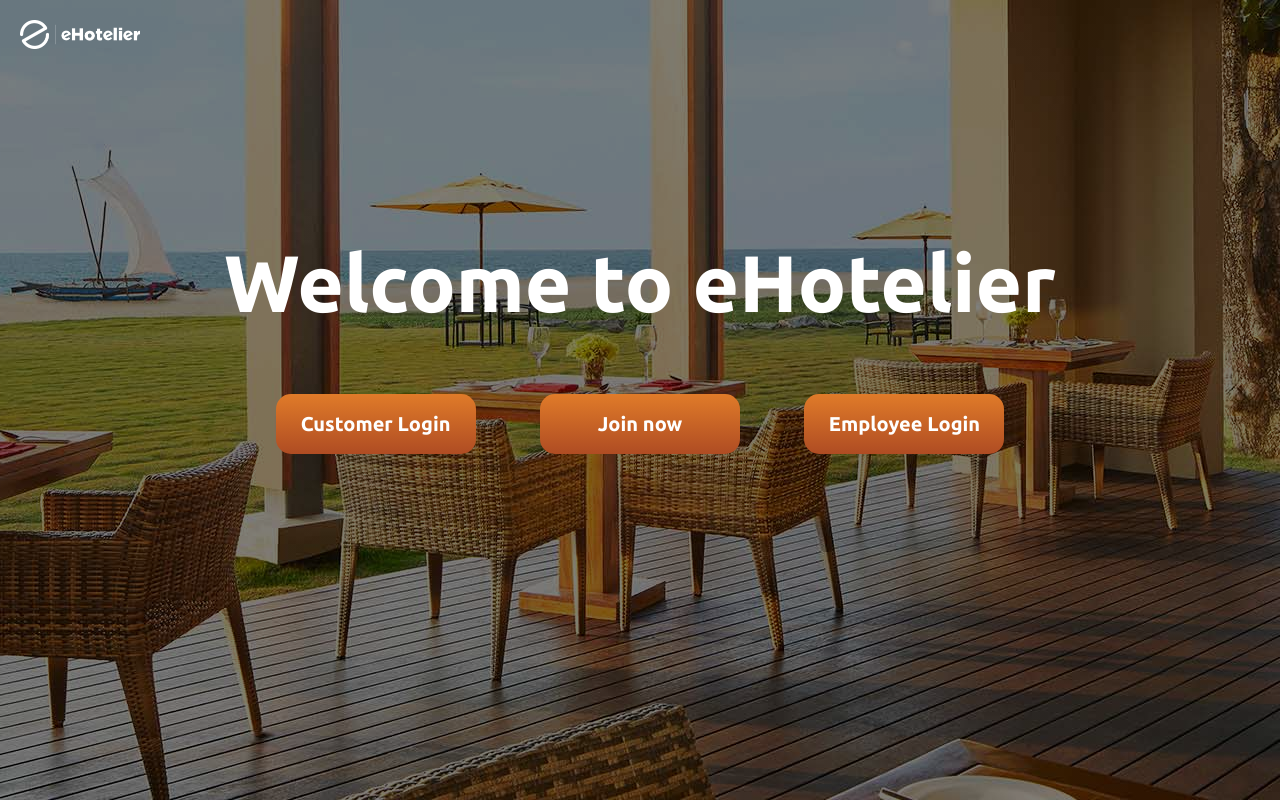
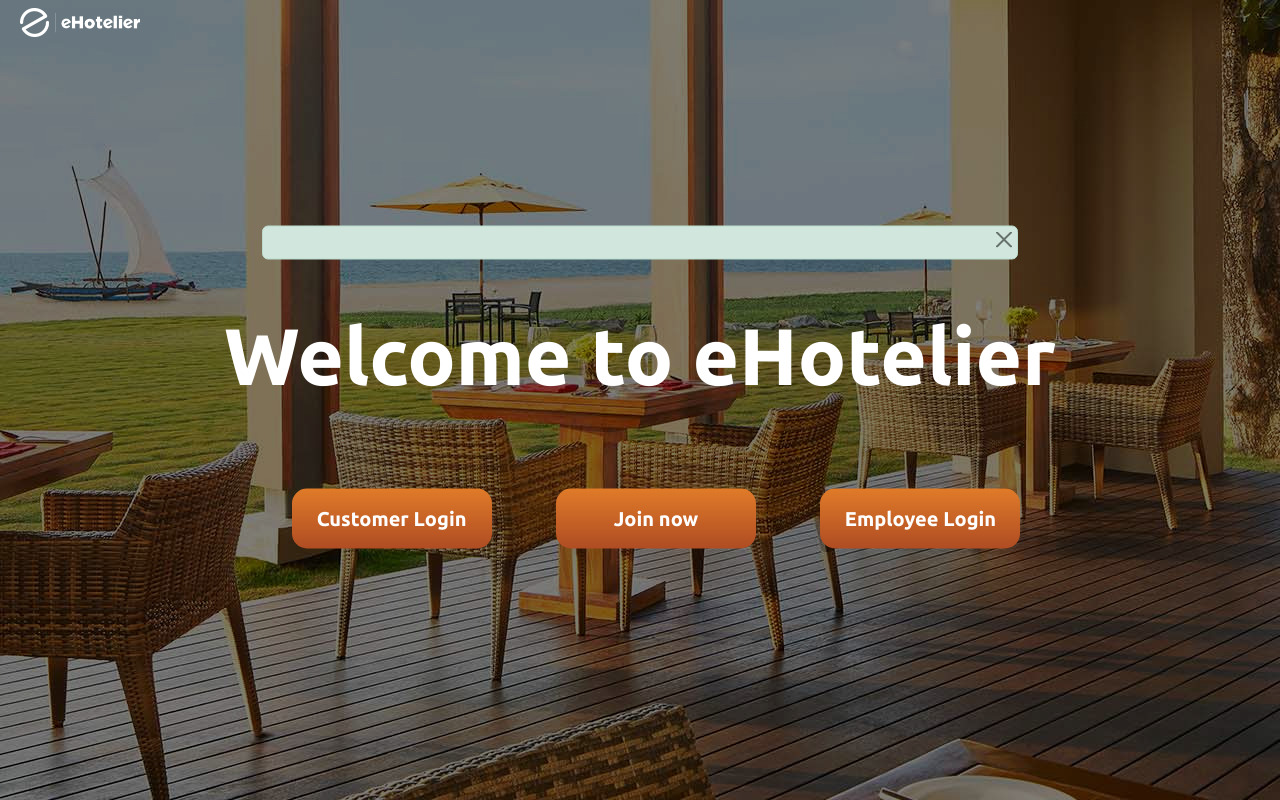
Before and after one commit to BanulaKumarage/ehotelier, a PHP site: page /home in a window 1280 px wide. Run offline with PHP 8.4, Linux system fonts and the light colour scheme.

Commit message:
home page alert styling added

```diff
--- a/app/views/dashboard/customer.php
+++ b/app/views/dashboard/customer.php
@@ -35,6 +35,7 @@
 
 </head>
 <body>
+    <div class="banner">
         <nav>
         <div class="navbar">
             <a href="<?=SROOT?>"> <img src="<?=SROOT?>images/logo-1.png" class="logo"> </a>
@@ -74,5 +75,9 @@
             </div>
         </div>
     </div>
+
+    <!-- JavaScript Bundle with Popper -->
+    <script src="https://cdn.jsdelivr.net/npm/bootstrap@5.2.0-beta1/dist/js/bootstrap.bundle.min.js" integrity="sha384-pprn3073KE6tl6bjs2QrFaJGz5/SUsLqktiwsUTF55Jfv3qYSDhgCecCxMW52nD2" crossorigin="anonymous"></script>
+
 </body>
 </html>
--- a/app/views/home/index.php
+++ b/app/views/home/index.php
@@ -10,24 +10,43 @@
     <link rel="preconnect" href="https://fonts.googleapis.com">
     <link rel="preconnect" href="https://fonts.gstatic.com" crossorigin>
     <link rel="stylesheet" href="https://fonts.googleapis.com/css2?family=Ubuntu:wght@700&display=swap">
+
+    <!-- CSS only -->
+    <link href="https://cdn.jsdelivr.net/npm/bootstrap@5.2.0-beta1/dist/css/bootstrap.min.css" rel="stylesheet" integrity="sha384-0evHe/X+R7YkIZDRvuzKMRqM+OrBnVFBL6DOitfPri4tjfHxaWutUpFmBp4vmVor" crossorigin="anonymous">
+
+    <style>
+        .content a{
+            text-decoration: none;
+            color: white;
+        }
+
+        .alert-dismissible .btn-close {
+           padding: 0.3em;
+        }
+    </style>
+
 </head>
 
 <body>
     <div class="banner">
-    <div>
-        <strong><?php
-                    if (isset($_SESSION['message'])){
-                        echo $_SESSION['message'];
-                        unset($_SESSION['message']);
-                    }
 
-                ?>
-        </strong>
-    </div>
         <div class="navbar">
             <img src="<?=SROOT?>images/logo-1.png" class="logo">
         </div>
+
         <div class="content">
+
+        <?php if (isset($_SESSION['message'])){ ?>
+            <div class="alertBox">
+                <div class="alert alert-success alert-dismissible fade show" role="alert" style="width: 70%; text-align:center; display:inline-block;">
+                <strong> <?php echo $_SESSION['message']; ?> </strong>
+                    <button type="button" class="btn-close" data-bs-dismiss="alert" aria-label="Close"></button>
+                </div>
+                <?php unset($_SESSION['message']); ?>
+            </div>
+        <?php } ?>
+
+            <br>
             <h1> Welcome to eHotelier </h1> <br> <br>
             <div>
                 <ul>
@@ -39,5 +58,8 @@
         </div>
     </div>
 
+<!-- JavaScript Bundle with Popper -->
+<script src="https://cdn.jsdelivr.net/npm/bootstrap@5.2.0-beta1/dist/js/bootstrap.bundle.min.js" integrity="sha384-pprn3073KE6tl6bjs2QrFaJGz5/SUsLqktiwsUTF55Jfv3qYSDhgCecCxMW52nD2" crossorigin="anonymous"></script>
+
 </body>
 </html>
--- a/css/home.css
+++ b/css/home.css
@@ -27,6 +27,13 @@
 .logo{
     width: 120px;
     cursor: pointer;
+}
+
+.alertBox{
+    text-align: center;
+    margin-left: 100px;
+    margin-right: 100px;
+    margin-top: 100px;
 }
 
 .content{
```
